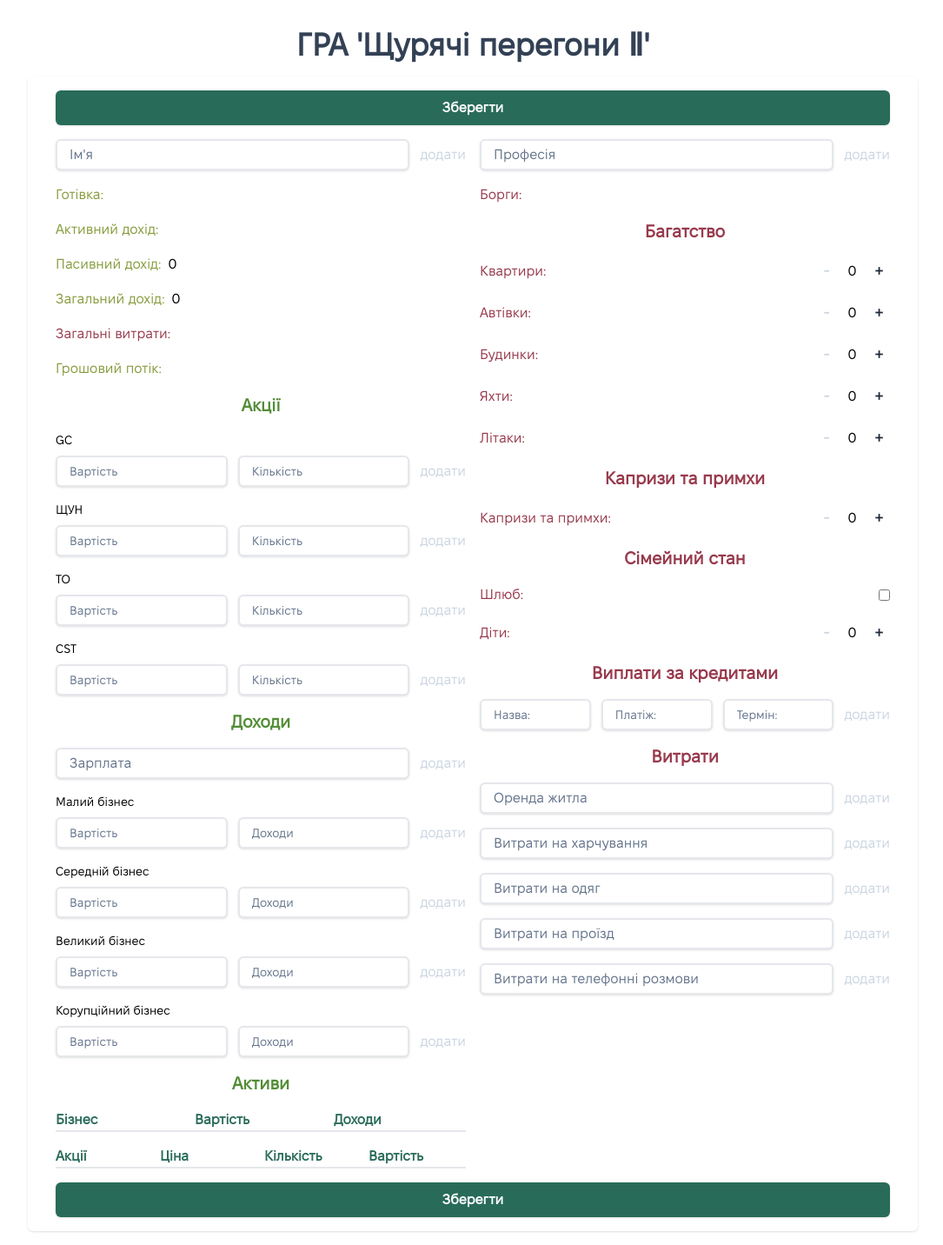
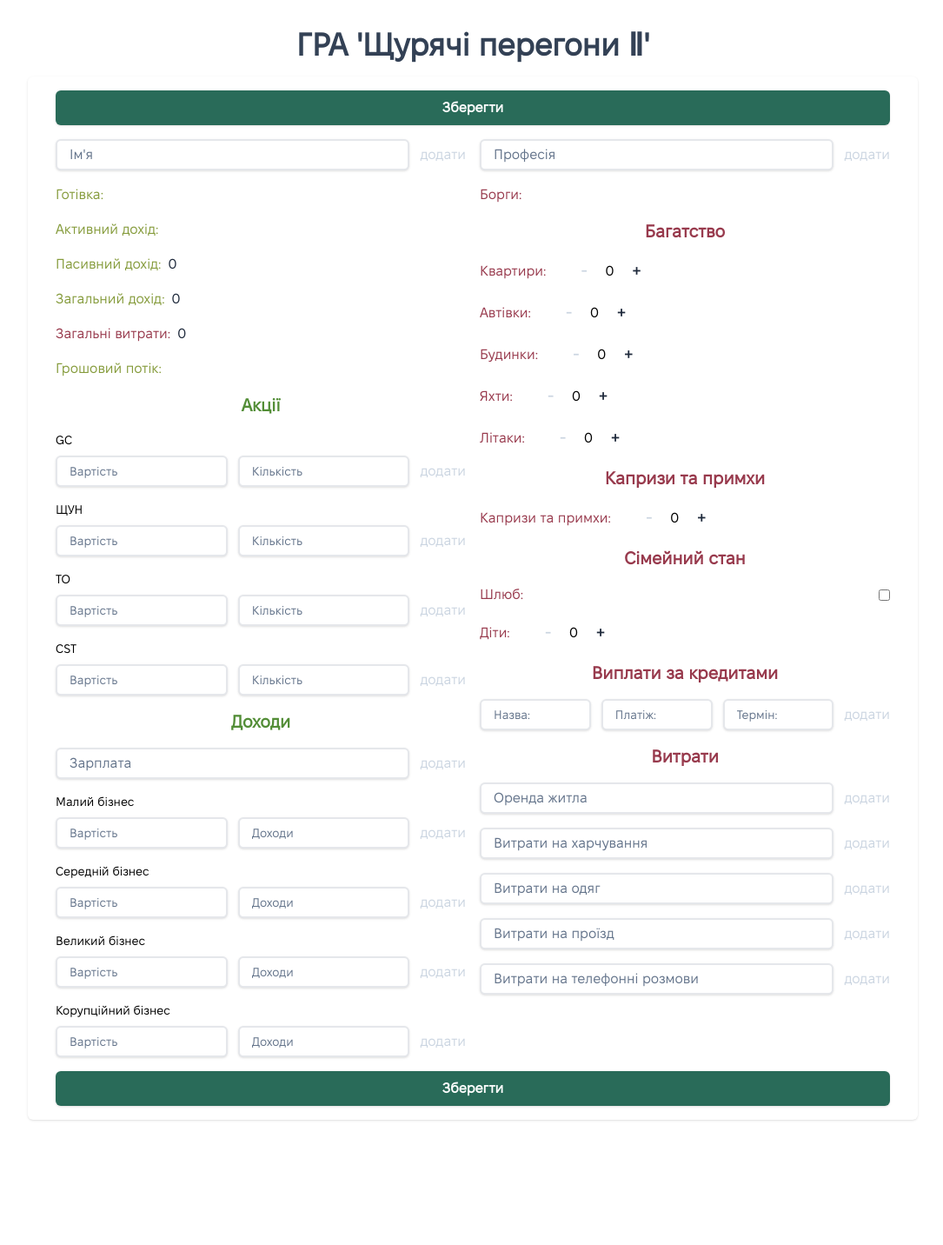
Before and after one commit to Kh-Ol-An/rat-race-client, a Vue app: page / in a window 1280 px wide. Shown: the whole page at 87% size, without its empty margins (96-1181 px from the left). After the commit the page ends 1304 px from the top, so only its background shows below. Built offline with nearby package versions, Linux system fonts and the light colour scheme.

Commit message:
added calculated expense

```diff
--- a/src/components/Blank/Index.vue
+++ b/src/components/Blank/Index.vue
@@ -33,127 +33,8 @@
                     placeholderValue="Кількість"
                     @add="addShares"
                 />
-                <InputField
-                    label="ЩУН"
-                    fieldType="shares"
-                    fieldSubType="shchun"
-                    placeholderWorth="Вартість"
-                    placeholderValue="Кількість"
-                    @add="addShares"
-                />
-                <InputField
-                    label="TO"
-                    fieldType="shares"
-                    fieldSubType="to"
-                    placeholderWorth="Вартість"
-                    placeholderValue="Кількість"
-                    @add="addShares"
-                />
-                <InputField
-                    label="CST"
-                    fieldType="shares"
-                    fieldSubType="cst"
-                    placeholderWorth="Вартість"
-                    placeholderValue="Кількість"
-                    @add="addShares"
-                />
-
-                <!-- Доходи -->
-                <h2 class="px-4 text-xl font-bold text-primary text-center">Доходи</h2>
-                <div class="flex items-center gap-3">
-                    <Input v-model:value="salary" id="salary" placeholder="Зарплата" />
-                    <Add :value="salary" @add="addSalary" />
-                </div>
-                <InputField
-                    label="Малий бізнес"
-                    fieldType="business"
-                    fieldSubType="small"
-                    placeholderWorth="Вартість"
-                    placeholderValue="Доходи"
-                    @add="addBusiness"
-                />
-                <InputField
-                    label="Середній бізнес"
-                    fieldType="business"
-                    fieldSubType="middle"
-                    placeholderWorth="Вартість"
-                    placeholderValue="Доходи"
-                    @add="addBusiness"
-                />
-                <InputField
-                    label="Великий бізнес"
-                    fieldType="business"
-                    fieldSubType="big"
-                    placeholderWorth="Вартість"
-                    placeholderValue="Доходи"
-                    @add="addBusiness"
-                />
-                <InputField
-                    label="Корупційний бізнес"
-                    fieldType="business"
-                    fieldSubType="corrupt"
-                    placeholderWorth="Вартість"
-                    placeholderValue="Доходи"
-                    @add="addBusiness"
-                />
-
-                <!-- Активи -->
-                <h2 class="px-4 text-xl font-bold text-primary text-center">Активи</h2>
-                <ul class="flex flex-col gap-2">
+                <ul v-if="user.shares.gc.length > 0" class="flex flex-col gap-2">
                     <li class="grid grid-cols-3 gap-2 border-b-2 border-b-silver-900 text-secondary font-bold">
-                        <span>
-                            Бізнес
-                        </span>
-                        <span>
-                            Вартість
-                        </span>
-                        <span>
-                            Доходи
-                        </span>
-                    </li>
-                    <List
-                        v-for="{id, worth, value} in user.business.small"
-                        :key="id"
-                        :id="id"
-                        label="Малий"
-                        :worth="worth"
-                        :value="value"
-                        @edit="editBusinessSmall"
-                    />
-                    <List
-                        v-for="{id, worth, value} in user.business.middle"
-                        :key="id"
-                        :id="id"
-                        label="Середній"
-                        :worth="worth"
-                        :value="value"
-                        @edit="editBusinessMiddle"
-                    />
-                    <List
-                        v-for="{id, worth, value} in user.business.big"
-                        :key="id"
-                        :id="id"
-                        label="Великий"
-                        :worth="worth"
-                        :value="value"
-                        @edit="editBusinessBig"
-                    />
-                    <List
-                        v-for="{id, worth, value} in user.business.corrupt"
-                        :key="id"
-                        :id="id"
-                        label="Корупційний"
-                        :worth="worth"
-                        :value="value"
-                        @edit="editBusinessCorrupt"
-                    />
-                </ul>
-
-                <ul class="flex flex-col gap-2">
-                    <li class="grid grid-cols-4 gap-2 border-b-2 border-b-silver-900 text-secondary font-bold">
-                        <span>
-                            Акції
-                        </span>
                         <span>
                             Ціна
                         </span>
@@ -167,34 +48,211 @@
                     <List
                         v-for="{id, worth, value, cost} in user.shares.gc"
                         :key="id"
-                        label="GC"
                         :worth="worth"
                         :value="value"
                         :cost="cost"
                     />
+                </ul>
+                <InputField
+                    label="ЩУН"
+                    fieldType="shares"
+                    fieldSubType="shchun"
+                    placeholderWorth="Вартість"
+                    placeholderValue="Кількість"
+                    @add="addShares"
+                />
+                <ul v-if="user.shares.shchun.length > 0" class="flex flex-col gap-2">
+                    <li class="grid grid-cols-3 gap-2 border-b-2 border-b-silver-900 text-secondary font-bold">
+                        <span>
+                            Ціна
+                        </span>
+                        <span>
+                            Кількість
+                        </span>
+                        <span>
+                            Вартість
+                        </span>
+                    </li>
                     <List
                         v-for="{id, worth, value, cost} in user.shares.shchun"
                         :key="id"
-                        label="ЩУН"
                         :worth="worth"
                         :value="value"
                         :cost="cost"
                     />
+                </ul>
+                <InputField
+                    label="TO"
+                    fieldType="shares"
+                    fieldSubType="to"
+                    placeholderWorth="Вартість"
+                    placeholderValue="Кількість"
+                    @add="addShares"
+                />
+                <ul v-if="user.shares.to.length > 0" class="flex flex-col gap-2">
+                    <li class="grid grid-cols-3 gap-2 border-b-2 border-b-silver-900 text-secondary font-bold">
+                        <span>
+                            Ціна
+                        </span>
+                        <span>
+                            Кількість
+                        </span>
+                        <span>
+                            Вартість
+                        </span>
+                    </li>
                     <List
                         v-for="{id, worth, value, cost} in user.shares.to"
                         :key="id"
-                        label="TO"
                         :worth="worth"
                         :value="value"
                         :cost="cost"
                     />
+                </ul>
+                <InputField
+                    label="CST"
+                    fieldType="shares"
+                    fieldSubType="cst"
+                    placeholderWorth="Вартість"
+                    placeholderValue="Кількість"
+                    @add="addShares"
+                />
+                <ul v-if="user.shares.cst.length > 0" class="flex flex-col gap-2">
+                    <li class="grid grid-cols-3 gap-2 border-b-2 border-b-silver-900 text-secondary font-bold">
+                        <span>
+                            Ціна
+                        </span>
+                        <span>
+                            Кількість
+                        </span>
+                        <span>
+                            Вартість
+                        </span>
+                    </li>
                     <List
                         v-for="{id, worth, value, cost} in user.shares.cst"
                         :key="id"
-                        label="CST"
                         :worth="worth"
                         :value="value"
                         :cost="cost"
+                    />
+                </ul>
+
+                <!-- Доходи -->
+                <h2 class="px-4 text-xl font-bold text-primary text-center">Доходи</h2>
+                <div v-if="user.salary.length === 0" class="flex items-center gap-3">
+                    <Input v-model:value="salary" id="salary" placeholder="Зарплата" />
+                    <Add :value="salary" @add="addSalary" />
+                </div>
+                <InfoField
+                    v-if="user.salary.length > 0"
+                    label="Зарплата:"
+                    :value="user.salary"
+                    editable
+                    @edit="editSalary"
+                />
+                <InputField
+                    label="Малий бізнес"
+                    fieldType="business"
+                    fieldSubType="small"
+                    placeholderWorth="Вартість"
+                    placeholderValue="Доходи"
+                    @add="addBusiness"
+                />
+                <ul v-if="user.business.small.length > 0" class="flex flex-col gap-2">
+                    <li class="grid grid-cols-2 gap-2 border-b-2 border-b-silver-900 text-secondary font-bold">
+                        <span>
+                            Вартість
+                        </span>
+                        <span>
+                            Доходи
+                        </span>
+                    </li>
+                    <List
+                        v-for="{id, worth, value} in user.business.small"
+                        :key="id"
+                        :id="id"
+                        :worth="worth"
+                        :value="value"
+                        @edit="editBusinessSmall"
+                    />
+                </ul>
+                <InputField
+                    label="Середній бізнес"
+                    fieldType="business"
+                    fieldSubType="middle"
+                    placeholderWorth="Вартість"
+                    placeholderValue="Доходи"
+                    @add="addBusiness"
+                />
+                <ul v-if="user.business.middle.length > 0" class="flex flex-col gap-2">
+                    <li class="grid grid-cols-2 gap-2 border-b-2 border-b-silver-900 text-secondary font-bold">
+                        <span>
+                            Вартість
+                        </span>
+                        <span>
+                            Доходи
+                        </span>
+                    </li>
+                    <List
+                        v-for="{id, worth, value} in user.business.middle"
+                        :key="id"
+                        :id="id"
+                        :worth="worth"
+                        :value="value"
+                        @edit="editBusinessMiddle"
+                    />
+                </ul>
+                <InputField
+                    label="Великий бізнес"
+                    fieldType="business"
+                    fieldSubType="big"
+                    placeholderWorth="Вартість"
+                    placeholderValue="Доходи"
+                    @add="addBusiness"
+                />
+                <ul v-if="user.business.big.length > 0" class="flex flex-col gap-2">
+                    <li class="grid grid-cols-2 gap-2 border-b-2 border-b-silver-900 text-secondary font-bold">
+                        <span>
+                            Вартість
+                        </span>
+                        <span>
+                            Доходи
+                        </span>
+                    </li>
+                    <List
+                        v-for="{id, worth, value} in user.business.big"
+                        :key="id"
+                        :id="id"
+                        :worth="worth"
+                        :value="value"
+                        @edit="editBusinessBig"
+                    />
+                </ul>
+                <InputField
+                    label="Корупційний бізнес"
+                    fieldType="business"
+                    fieldSubType="corrupt"
+                    placeholderWorth="Вартість"
+                    placeholderValue="Доходи"
+                    @add="addBusiness"
+                />
+                <ul v-if="user.business.corrupt.length > 0" class="flex flex-col gap-2">
+                    <li class="grid grid-cols-2 gap-2 border-b-2 border-b-silver-900 text-secondary font-bold">
+                        <span>
+                            Вартість
+                        </span>
+                        <span>
+                            Доходи
+                        </span>
+                    </li>
+                    <List
+                        v-for="{id, worth, value} in user.business.corrupt"
+                        :key="id"
+                        :id="id"
+                        :worth="worth"
+                        :value="value"
+                        @edit="editBusinessCorrupt"
                     />
                 </ul>
             </div>
@@ -204,11 +262,11 @@
 
                 <!-- Багатство -->
                 <h2 class="px-4 text-xl font-bold text-opposite text-center">Багатство</h2>
-                <Quantity label="Квартири:" v-model:count="user.apartments" />
-                <Quantity label="Автівки:" v-model:count="user.cars" />
-                <Quantity label="Будинки:" v-model:count="user.houses" />
-                <Quantity label="Яхти:" v-model:count="user.yachts" />
-                <Quantity label="Літаки:" v-model:count="user.aircraft" />
+                <Quantity label="Квартири:" :expense="user.apartments" v-model:count="apartments" />
+                <Quantity label="Автівки:" :expense="user.cars" v-model:count="cars" />
+                <Quantity label="Будинки:" :expense="user.houses" v-model:count="houses" />
+                <Quantity label="Яхти:" :expense="user.yachts" v-model:count="yachts" />
+                <Quantity label="Літаки:" :expense="user.aircraft" v-model:count="aircraft" />
 
                 <!-- Капризи та примхи -->
                 <h2 class="px-4 text-xl font-bold text-opposite text-center">Капризи та примхи</h2>
@@ -217,12 +275,26 @@
                 <!-- Сімейний стан -->
                 <h2 class="px-4 text-xl font-bold text-opposite text-center">Сімейний стан</h2>
                 <Checkbox v-model:checked="user.marriage" id="marriage" label="Шлюб:" />
-                <Quantity label="Діти:" v-model:count="user.children" />
+                <Quantity label="Діти:" :expense="user.children" v-model:count="children" />
 
                 <!-- Виплати за кредитами -->
                 <h2 class="px-4 text-xl font-bold text-opposite text-center">Виплати за кредитами</h2>
                 <InputCredit @add="addCredit" />
                 <ul v-if="user.credit.length > 0">
+                    <li class="grid grid-cols-4 gap-2 border-b-2 border-b-silver-900 text-opposite font-bold">
+                        <span>
+                            Назва
+                        </span>
+                        <span>
+                            Загалом
+                        </span>
+                        <span>
+                            Платіж
+                        </span>
+                        <span>
+                            Термін
+                        </span>
+                    </li>
                     <InfoCredit
                         v-for="{ id, name, body, payment, quantity } in user.credit"
                         :key="id"
@@ -291,7 +363,7 @@
 </template>
 
 <script setup>
-import { ref, computed } from 'vue';
+import { reactive, ref, computed, watch } from 'vue';
 import Save from './Save.vue';
 import Input from './Input.vue';
 import InfoField from './InfoField.vue';
@@ -304,7 +376,7 @@ import InputCredit from './InputCredit.vue';
 import InfoCredit from './InfoCredit.vue';
 import { removingSpaces } from '../../helpers/formating-values.js';
 
-const user = ref({
+const user = reactive({
     name: '',
     profession: '',
     salary: '',
@@ -337,36 +409,37 @@ const user = ref({
 });
 
 const name = ref('');
-const addName = () => user.value.name = name.value;
+const addName = () => user.name = name.value;
 
 const profession = ref('');
-const addProfession = () => user.value.profession = profession.value;
+const addProfession = () => user.profession = profession.value;
 
-// active
+// ACTIVE
 const addShares = (fieldType, fieldSubType, id, worth, value) =>
-    user.value[fieldType][fieldSubType].push({
+    user[fieldType][fieldSubType].push({
         id,
         worth: removingSpaces(worth),
         value: removingSpaces(value),
-        cost: String(removingSpaces(worth) * removingSpaces(value)),
+        cost: String(Number(removingSpaces(worth)) * Number(removingSpaces(value))),
     });
 
 const salary = ref('');
-const addSalary = () => user.value.salary = salary.value;
+const addSalary = () => user.salary = salary.value;
+const editSalary = () => user.salary = '';
 
 const addBusiness = (fieldType, fieldSubType, id, worth, value) =>
-    user.value[fieldType][fieldSubType].push({ id, worth: removingSpaces(worth), value: removingSpaces(value) });
+    user[fieldType][fieldSubType].push({ id, worth: removingSpaces(worth), value: removingSpaces(value) });
 const editBusinessSmall = (id, editValue) => {
-    user.value.business.small.find(business => business.id === id && (business.value = editValue.value));
+    user.business.small.find(business => business.id === id && (business.value = editValue.value));
 }
 const editBusinessMiddle = (id, editValue) => {
-    user.value.business.middle.find(business => business.id === id && (business.value = editValue.value));
+    user.business.middle.find(business => business.id === id && (business.value = editValue.value));
 }
 const editBusinessBig = (id, editValue) => {
-    user.value.business.big.find(business => business.id === id && (business.value = editValue.value));
+    user.business.big.find(business => business.id === id && (business.value = editValue.value));
 }
 const editBusinessCorrupt = (id, editValue) => {
-    user.value.business.corrupt.find(business => business.id === id && (business.value = editValue.value));
+    user.business.corrupt.find(business => business.id === id && (business.value = editValue.value));
 }
 
 const cash = computed(() => {
@@ -374,48 +447,84 @@ const cash = computed(() => {
 });
 const passiveIncome = computed(() => {
     let sum = 0;
-    user.value.business.small.map(business => sum += Number(business.value));
-    user.value.business.middle.map(business => sum += Number(business.value));
-    user.value.business.big.map(business => sum += Number(business.value));
-    user.value.business.corrupt.map(business => sum += Number(business.value));
+    user.business.small.map(business => sum += Number(business.value));
+    user.business.middle.map(business => sum += Number(business.value));
+    user.business.big.map(business => sum += Number(business.value));
+    user.business.corrupt.map(business => sum += Number(business.value));
     return sum;
 });
 const income = computed(() => {
-    return Number(user.value.salary) + Number(passiveIncome.value);
+    return Number(user.salary) + Number(passiveIncome.value);
 });
 const cashFlow = computed(() => {
     return '';
 });
 
-// passive
+// PASSIVE
+const apartments = ref(0);
+const cars = ref(0);
+const houses = ref(0);
+const yachts = ref(0);
+const aircraft = ref(0);
+const children = ref(0);
+watch([apartments, cars, houses, yachts, aircraft, children], () => {
+    user.apartments = apartments.value * 200;
+    user.cars = cars.value * 600;
+    user.houses = houses.value * 1000;
+    user.yachts = yachts.value * 1500;
+    user.aircraft = aircraft.value * 5000;
+    user.children = children.value * 300;
+});
 const addCredit = (id, name, payment, quantity) =>
-    user.value.credit.push({ id, name, body: Number(payment) * Number(quantity), payment, quantity });
+    user.credit.push({
+        id,
+        name,
+        body: Number(removingSpaces(payment)) * Number(removingSpaces(quantity)),
+        payment: Number(payment),
+        quantity: Number(quantity),
+    });
 
 const rent = ref('');
-const addRent = () => user.value.rent = rent.value;
-const editRent = () => user.value.rent = '';
+const addRent = () => user.rent = rent.value;
+const editRent = () => user.rent = '';
 
 const food = ref('');
-const addFood = () => user.value.food = food.value;
+const addFood = () => user.food = food.value;
 
 const clothes = ref('');
-const addClothes = () => user.value.clothes = clothes.value;
+const addClothes = () => user.clothes = clothes.value;
 
 const fare = ref('');
-const addFare = () => user.value.fare = fare.value;
-const editFare = () => user.value.fare = '';
+const addFare = () => user.fare = fare.value;
+const editFare = () => user.fare = '';
 
 const phone = ref('');
-const addPhone = () => user.value.phone = phone.value;
+const addPhone = () => user.phone = phone.value;
 
 const debt = computed(() => {
     return '';
 });
 const expenses = computed(() => {
-    return '';
+    let sum = 0;
+    sum += user.apartments;
+    sum += user.cars;
+    sum += user.houses;
+    sum += user.yachts;
+    sum += user.aircraft;
+    sum += user.children;
+    user.credit.map(item => {
+        console.log(item)
+        sum += Number(item.payment)
+    });
+    sum += user.rent;
+    sum += user.food;
+    sum += user.clothes;
+    sum += user.fare;
+    sum += user.phone;
+    return sum;
 });
 
 const submit = () => {
-    console.log('user: ', user.value);
+    console.log('user: ', user);
 }
 </script>
--- a/src/components/Blank/InfoField.vue
+++ b/src/components/Blank/InfoField.vue
@@ -3,7 +3,7 @@
         <span :class="[opposite ? 'text-opposite' : 'text-additional']">
             {{ label }}
         </span>
-        <span class="text-silver-800">
+        <span class="text-slate-800">
             {{ addingSpaces(value) }}
         </span>
         <button
--- a/src/components/Blank/Quantity.vue
+++ b/src/components/Blank/Quantity.vue
@@ -1,5 +1,6 @@
 <template>
     <div class="flex items-center justify-between gap-2">
+        <div class="flex items-center gap-8">
             <span class="text-opposite">
                 {{ label }}
             </span>
@@ -32,10 +33,17 @@
                 </button>
             </div>
         </div>
+
+        <div v-if="expense" class="flex items-center gap-2">
+            <span class="text-opposite">Витрати:</span>
+            <span>{{ addingSpaces(expense) }}</span>
+        </div>
+    </div>
 </template>
 
 <script setup>
 import { computed } from 'vue';
+import { addingSpaces } from '../../helpers/formating-values.js';
 
 const props = defineProps({
     label: {
@@ -46,6 +54,10 @@ const props = defineProps({
         type: Number,
         required: true,
     },
+    expense: {
+        type: Number,
+        default: null,
+    },
 });
 
 const disabledDecrement = computed(() => props.count === 0);
```
Also changed, not shown: src/components/Blank/InfoCredit.vue (+4 -4 lines), src/components/Blank/List.vue (+2 -9 lines). Lines whose indentation alone changed are shown as unchanged.
